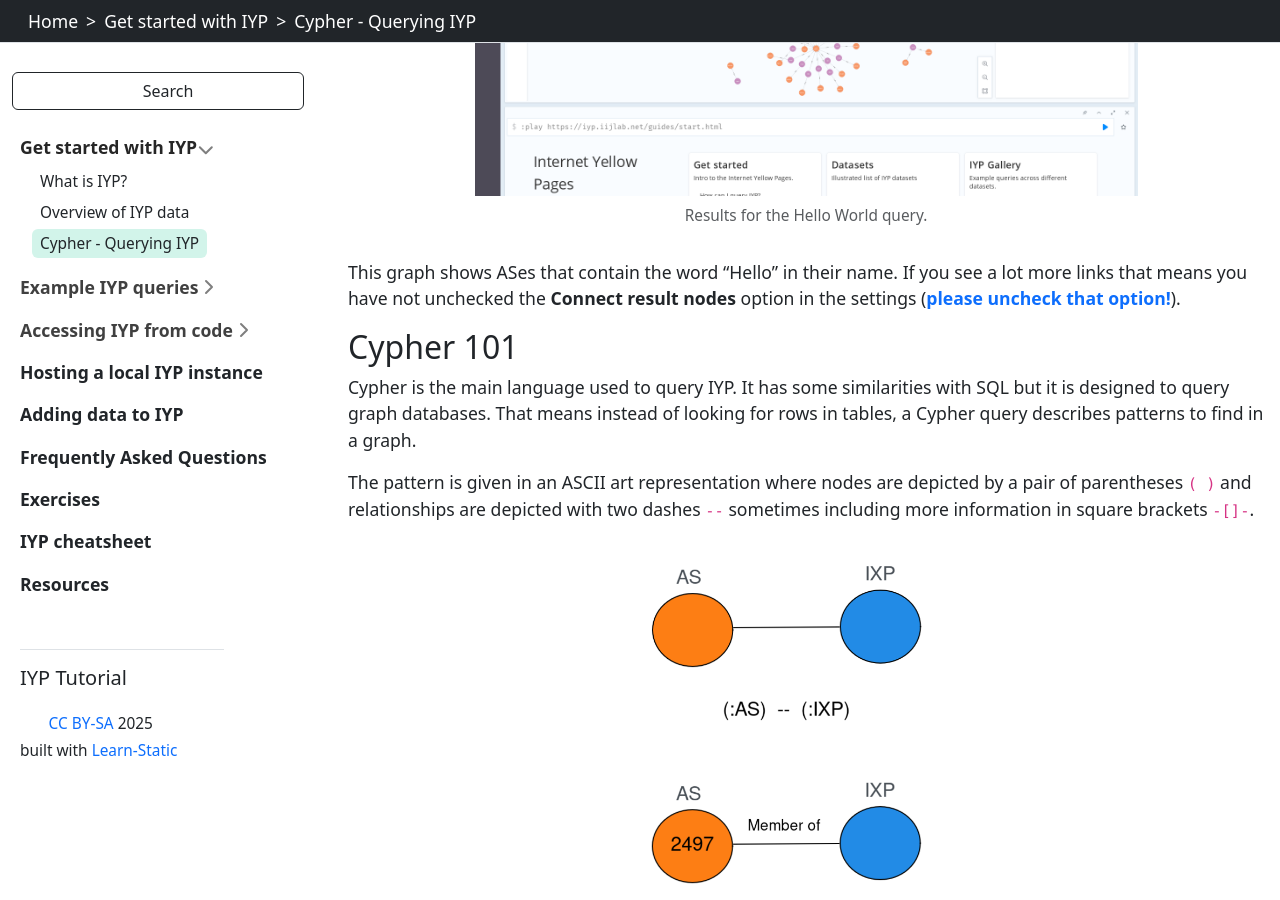
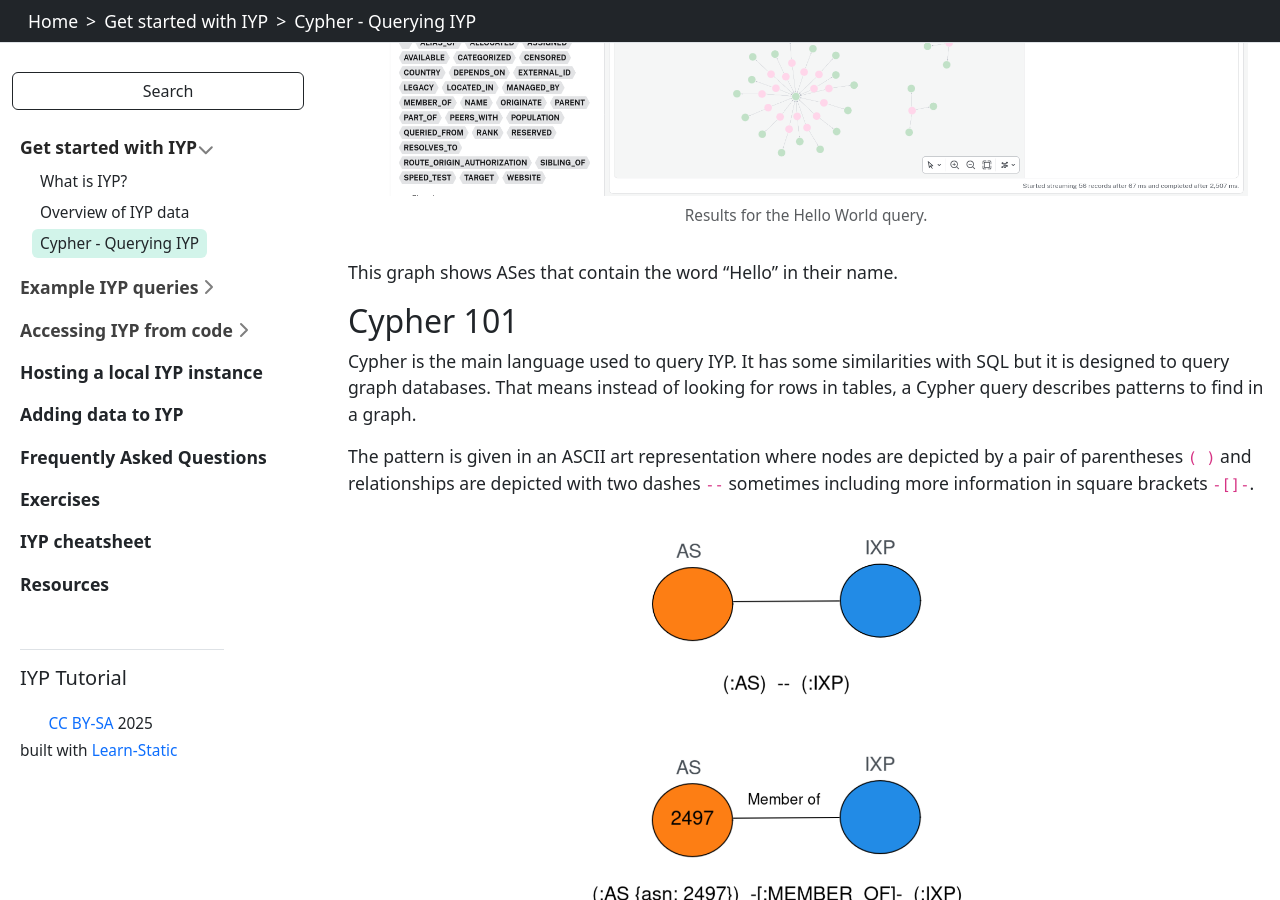
Before and after one commit to InternetHealthReport/iyp-tutorial, a Jekyll site: the page built from content/start/querying-iyp.md, in a window 1280 px wide and 900 px high, scrolled down 3293 px. Built offline with Jekyll 4.4.1, drawn with Linux system fonts in a browser that asks for light colours; some of the changed text lies outside the part shown.

```diff
--- a/content/start/querying-iyp.md
+++ b/content/start/querying-iyp.md
@@ -37,23 +37,20 @@ and pointers to additional resources.
 The easiest way to execute IYP queries is to use IYP’s public instance:
 
 1. Go to the [IYP
-   console](https://iyp.iijlab.net/iyp/browser/?dbms=iyp-bolt.iijlab.net:443).
-1. Turn off the **Connect result nodes** option in the settings available from
-   the cogwheel at bottom left (highly recommended).
+   console](https://iyp.iijlab.net/iyp/browser/?connectURL=neo4j+s://iyp-bolt.iijlab.net:443).
 1. Click on the **Connect** button (no username or password required).
 
 {% include gallery-figure.html
     img="images/start/iyp-console.png"
     alt="IYP console"
     caption="There is no username/password required to connect to the <a
-    href='https://iyp.iijlab.net/iyp/browser/?dbms=iyp-bolt.iijlab.net:443'>IYP
-    console</a>. Make sure you uncheck the “Connect result nodes” option in the
-    settings."
-    width="75%"
+    href='https://iyp.iijlab.net/iyp/browser/?connectURL=neo4j+s://iyp-bolt.iijlab.net:443'>IYP
+    console</a>."
+    width="50%"
 %}
 
 The [IYP
-console](https://iyp.iijlab.net/iyp/browser/?dbms=iyp-bolt.iijlab.net:443)
+console](https://iyp.iijlab.net/iyp/browser/?connectURL=neo4j+s://iyp-bolt.iijlab.net:443)
 provides a summary of the database which is quite handy when writing queries.
 At the top left there is a database icon that shows all types of nodes and
 relationships available in the database.
@@ -63,10 +60,9 @@ Clicking on a node or relationship type displays some examples.
     img="images/start/console-sidebar.png"
     alt="IYP console sidebar"
     caption="The top left tab in the <a
-    href='https://iyp.iijlab.net/iyp/browser/?dbms=iyp-bolt.iijlab.net:443'>IYP
+    href='https://iyp.iijlab.net/iyp/browser/?connectURL=neo4j+s://iyp-bolt.iijlab.net:443'>IYP
     console</a> displays all types of nodes and relationships available in the
     database. Click on one of those to see examples."
-    width="75%"
 %}
 
 ## Hello world
@@ -89,13 +85,9 @@ used as the caption of the node):
     img="images/start/hello-results.png"
     alt="Results for the Hello World query."
     caption="Results for the Hello World query."
-    width="75%"
 %}
 
 This graph shows ASes that contain the word “Hello” in their name.
-If you see a lot more links that means you have not unchecked the **Connect
-result nodes** option in the settings ([**please uncheck that
-option!**](#iyp-console)).
 
 ## Cypher 101
 
```
Also changed, not shown: content/examples/as-and-prefix.md (+4 -4 lines), content/resources.md (+1 -1 lines), images/examples/2497-prefixes-properties.png, images/examples/2497-prefixes-tab.png, images/examples/2497-prefixes.png, images/start/console-sidebar.png, images/start/hello-results.png, images/start/iyp-console.png.
